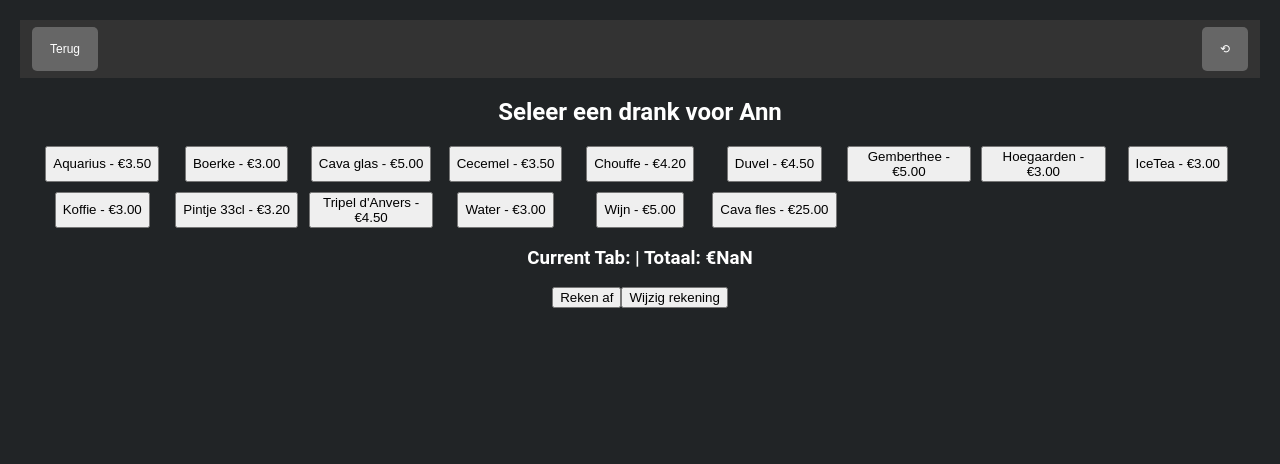
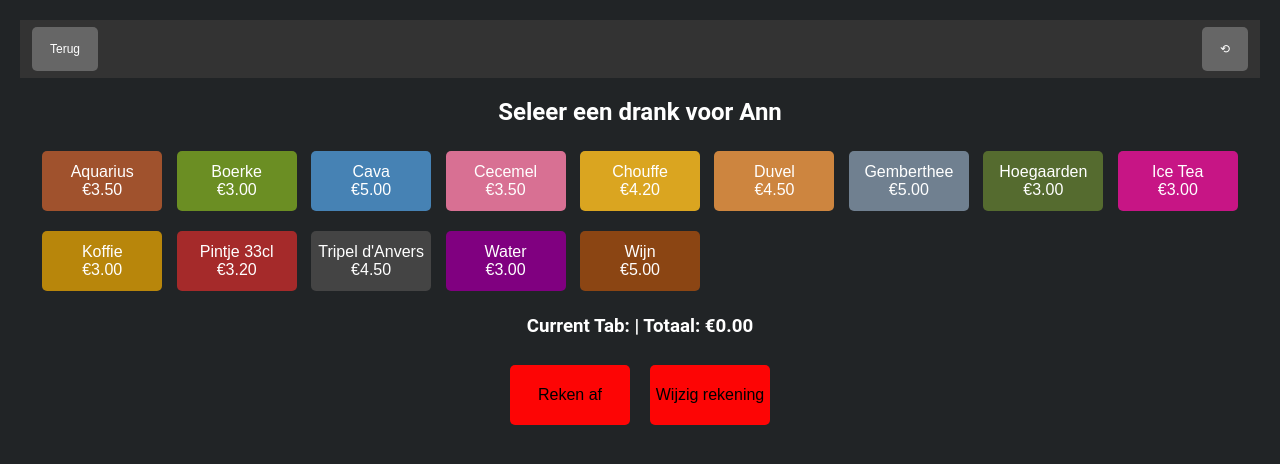
Before and after one commit to MathiasPrProfessional/snauwaert, a React (Create React App) app: page / in a window 1280 px wide. Both pictures are taken after a click on the button "Ann". Shown: the top 464 px of the page. Built offline with nearby package versions, Linux system fonts and the light colour scheme; the HTML template or start-up script is replaced by a standard one.

Commit message:
Fixed buttons, added alert upon settling up

```diff
--- a/src/App.css
+++ b/src/App.css
@@ -56,12 +56,43 @@ body {
   border-radius: 5px;
 }
 
+
 .person-button:hover{
   opacity: 0.8;
 }
 
-button:hover {
-  background-color: #666;
+.modal-button {
+  width: 90px;
+  height: 30px;
+  margin: 10px;
+  padding: 5px;
+  font-size: 16px;
+  cursor: pointer;
+  background-color: #fd0505;
+  color: rgb(0, 0, 0);
+  border: none;
+  border-radius: 5px;
+}
+
+.modal-button:hover {
+  opacity: 0.8;
+}
+
+.other-button {
+  width: 120px;
+  height: 60px;
+  margin: 10px;
+  padding: 5px;
+  font-size: 16px;
+  cursor: pointer;
+  background-color: #fd0505;
+  color: rgb(0, 0, 0);
+  border: none;
+  border-radius: 5px;
+}
+
+.other-button:hover {
+  opacity: 0.8;
 }
 
 .person-button.unsettled-tab {
--- a/src/App.js
+++ b/src/App.js
@@ -3,44 +3,8 @@ import './App.css';
 import PersonButton from './components/PersonButton';
 import DrinkButton from './components/DrinkButton';
 import TabModal from './components/TabModal';
-
-const initialPeople = ['Ann', 'Arno', 'Bjorn & Caroline', 'Dave', 'Dirk & Sabine', 'Frank & Petra', 'Joris & Joyce', 'Kris & Sucky', 'Luc & Anja', 'Matthias', 'Nico & Anne', 'Petrus', 'Sam', 'Sven', 'Tom De Backer', 'Tom Nuyts'];
-// Define dimmer colors for each person
-const personColors = {
-    'Ann': '#A0522D',         // Sienna
-    'Arno': '#6B8E23',         // Olive Drab
-    'Bjorn & Caroline': '#4682B4', // Steel Blue
-    'Dave': '#D87093',         // Pale Violet Red
-    'Dirk & Sabine': '#DAA520',  // Golden Rod
-    'Frank & Petra': '#CD853F',   // Peru
-    'Joris & Joyce': '#708090',  // Slate Gray
-    'Kris & Sucky': '#556B2F',  // Dark Olive Green
-    'Luc & Anja': '#C71585',    // Medium Violet Red
-    'Matthias': '#B8860B',      // Dark Golden Rod
-    'Nico & Anne': '#A52A2A',   // Brown
-    'Petrus': '#5F9EA0',        // Cadet Blue
-    'Sam': '#D8BFD8',           // Thistle
-    'Sven': '#800080',          // Purple
-    'Tom De Backer': '#8B4513', // Saddle Brown
-    'Tom Nuyts': '#2F4F4F'      // Dark Slate Gray
-  };
-const initialDrinks = [
-  { name: 'Aquarius', price: 350 },
-  { name: 'Boerke', price: 300 },
-  { name: 'Cava glas', price: 500 },
-  { name: 'Cecemel', price: 350 },
-  { name: 'Chouffe', price: 420 },
-  { name: 'Duvel', price: 450 },
-  { name: 'Gemberthee', price: 500 },
-  { name: 'Hoegaarden', price: 300 },
-  { name: 'IceTea', price: 300 },
-  { name: 'Koffie', price: 300 },
-  { name: 'Pintje 33cl', price: 320 },
-  { name: 'Tripel d\'Anvers', price: 450 },
-  { name: 'Water', price: 300 },
-  { name: 'Wijn', price: 500 },
-  { name: 'Cava fles', price: 2500 }
-];
+import { initialPeople, personColors } from './data/people';
+import { initialDrinks, drinkColors } from './data/drinks';
 
 function App() {
   const [currentPerson, setCurrentPerson] = useState(null);
@@ -72,8 +36,10 @@ function App() {
   };
 
   const settleUp = (person) => {
+
     const personTab = tabs[person];
     if (personTab) {
+      alert(person + " moet €" +personTab.total/100+ " betalen.")
       setSettledAmount(prev => prev + personTab.total);
       setTabs({ ...tabs, [person]: { drinks: [], total: 0 } });
       setActionHistory([...actionHistory, { type: 'settle', person, amount: personTab.total, list: personTab }]);
@@ -82,7 +48,7 @@ function App() {
 
   const undoLastAction = () => {
     if (actionHistory.length === 0) {
-      alert("No actions to undo.");
+      alert("Geen acties om ongedaan te maken");
       return;
     }
     const lastAction = actionHistory.pop();
@@ -114,7 +80,7 @@ function App() {
         const drinkPrice = initialDrinks.find(d => d.name === drinkName).price;
         personTab.drinks.splice(drinkIndex, 1);
         personTab.total -= drinkPrice;
-        if (personTab.total < 0) personTab.total = 0;
+        if (personTab.total <= 0) personTab.total = 0;
       }
       return { ...prevTabs };
     });
@@ -154,19 +120,19 @@ function App() {
             ))}
           </div>
           <div className="rest-due">Nog te betalen: €{(Object.values(tabs).reduce((a, c) => a + c.total, 0) / 100).toFixed(2)}</div>
-          <button onClick={resetAllTabs}>Reset Alle rekeningen</button>
+          <button className="other-button" onClick={resetAllTabs}>Reset Alle rekeningen</button>
         </div>
       ) : (
         <div className="screen">
           <h2>Seleer een drank voor {currentPerson}</h2>
           <div className="drink-container">
             {initialDrinks.map((drink, index) => (
-              <DrinkButton key={index} drink={drink} addDrink={() => addDrink(drink.name, drink.price)} />
+              <DrinkButton key={index} drink={drink} color={drinkColors[drink.name]} addDrink={() => addDrink(drink.name, drink.price)} />
             ))}
           </div>
-          <h3>Current Tab: {tabs[currentPerson]?.drinks.join(', ')} | Totaal: €{(tabs[currentPerson]?.total / 100).toFixed(2)}</h3>
-          <button onClick={() => settleUp(currentPerson)}>Reken af</button>
-          <button onClick={() => setModalVisible(true)}>Wijzig rekening</button>
+          <h3>Current Tab: {tabs[currentPerson]?.drinks.join(', ')} | Totaal: €{(tabs[currentPerson]?.total / 100 || 0).toFixed(2)}</h3>
+          <button className="other-button" onClick={() => settleUp(currentPerson)}>Reken af</button>
+          <button className="other-button" onClick={() => setModalVisible(true)}>Wijzig rekening</button>
         </div>
       )}
 
--- a/src/components/DrinkButton.jsx
+++ b/src/components/DrinkButton.jsx
@@ -1,9 +1,9 @@
 import React from 'react';
 
-const DrinkButton = ({ drink, addDrink }) => {
+const DrinkButton = ({ drink, addDrink, color }) => {
   return (
-    <button onClick={addDrink}>
-      {drink.name} - €{(drink.price / 100).toFixed(2)}
+    <button className='person-button' onClick={addDrink} style={{backgroundColor: color}}>
+      {drink.name} <br /> €{(drink.price / 100).toFixed(2)}
     </button>
   );
 };
--- a/src/components/TabModal.jsx
+++ b/src/components/TabModal.jsx
@@ -10,7 +10,7 @@ const TabModal = ({ person, tab, onClose, onDeleteDrink }) => {
           {tab.drinks.map((drink, index) => (
             <div key={index}>
               {drink}
-              <button onClick={() => onDeleteDrink(person, index)}>Delete</button>
+              <button className="modal-button" onClick={() => onDeleteDrink(person, index)}>Verwijder</button>
             </div>
           ))}
         </div>
--- /dev/null
+++ b/src/data/drinks.js
@@ -0,0 +1,34 @@
+
+export const initialDrinks = [
+  { name: 'Aquarius', price: 350 },
+  { name: 'Boerke', price: 300 },
+  { name: 'Cava', price: 500 },
+  { name: 'Cecemel', price: 350 },
+  { name: 'Chouffe', price: 420 },
+  { name: 'Duvel', price: 450 },
+  { name: 'Gemberthee', price: 500 },
+  { name: 'Hoegaarden', price: 300 },
+  { name: 'Ice Tea', price: 300 },
+  { name: 'Koffie', price: 300 },
+  { name: 'Pintje 33cl', price: 320 },
+  { name: "Tripel d'Anvers", price: 450 },
+  { name: 'Water', price: 300 },
+  { name: 'Wijn', price: 500 },
+];
+
+export const drinkColors = {
+    'Aquarius': '#A0522D',         // Sienna
+    'Boerke': '#6B8E23',         // Olive Drab
+    'Cava': '#4682B4', // Steel Blue
+    'Cecemel': '#D87093',         // Pale Violet Red
+    'Chouffe': '#DAA520',  // Golden Rod
+    'Duvel': '#CD853F',   // Peru
+    'Gemberthee': '#708090',  // Slate Gray
+    'Hoegaarden': '#556B2F',  // Dark Olive Green
+    'Ice Tea': '#C71585',    // Medium Violet Red
+    'Koffie': '#B8860B',      // Dark Golden Rod
+    'Pintje 33cl': '#A52A2A',   // Brown
+    "Triple d'Anvers": '#D8BFD8',           // Thistle
+    'Water': '#800080',          // Purple
+    'Wijn': '#8B4513', // Saddle Brown
+  };
--- /dev/null
+++ b/src/data/people.js
@@ -0,0 +1,20 @@
+export const initialPeople = ['Ann', 'Arno', 'Bjorn & Caroline', 'Dave', 'Dirk & Sabine', 'Frank & Petra', 'Joris & Joyce', 'Kris & Sucky', 'Luc & Anja', 'Matthias', 'Nico & Anne', 'Petrus', 'Sam', 'Sven', 'Tom De Backer', 'Tom Nuyts'];
+
+export const personColors = {
+    'Ann': '#A0522D',         // Sienna
+    'Arno': '#6B8E23',         // Olive Drab
+    'Bjorn & Caroline': '#4682B4', // Steel Blue
+    'Dave': '#D87093',         // Pale Violet Red
+    'Dirk & Sabine': '#DAA520',  // Golden Rod
+    'Frank & Petra': '#CD853F',   // Peru
+    'Joris & Joyce': '#708090',  // Slate Gray
+    'Kris & Sucky': '#556B2F',  // Dark Olive Green
+    'Luc & Anja': '#C71585',    // Medium Violet Red
+    'Matthias': '#B8860B',      // Dark Golden Rod
+    'Nico & Anne': '#A52A2A',   // Brown
+    'Petrus': '#5F9EA0',        // Cadet Blue
+    'Sam': '#D8BFD8',           // Thistle
+    'Sven': '#800080',          // Purple
+    'Tom De Backer': '#8B4513', // Saddle Brown
+    'Tom Nuyts': '#2F4F4F'      // Dark Slate Gray
+  };
```
Also changed, not shown: firebase.json (added), 2 other files (tests, documents, lock files or other folders).
